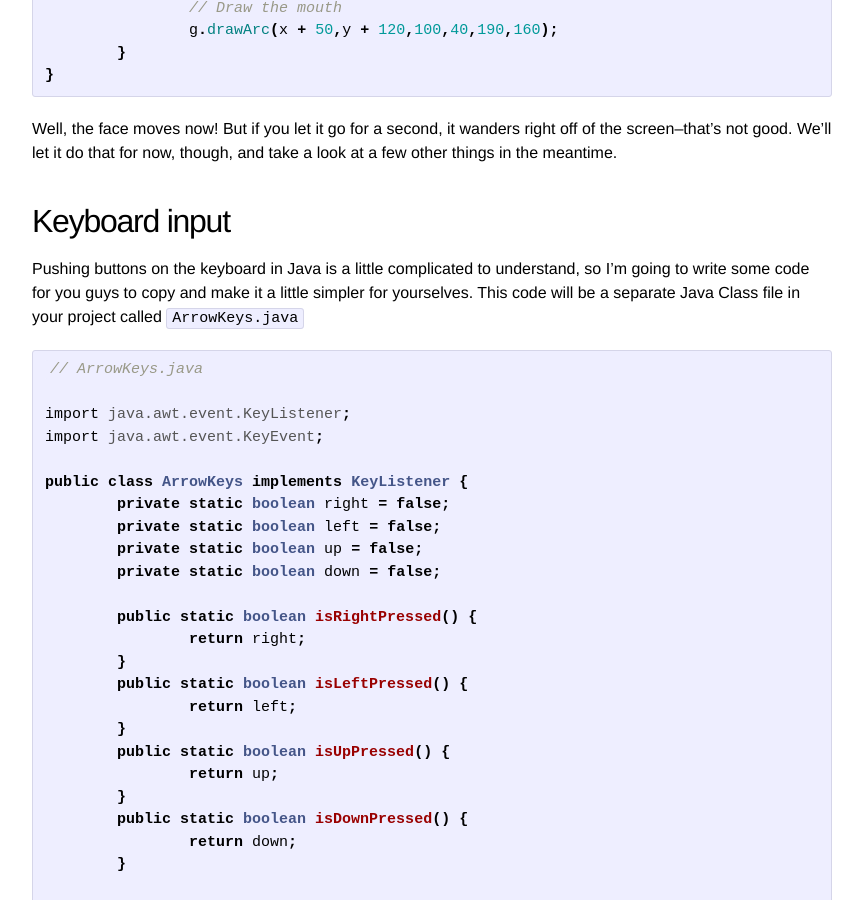
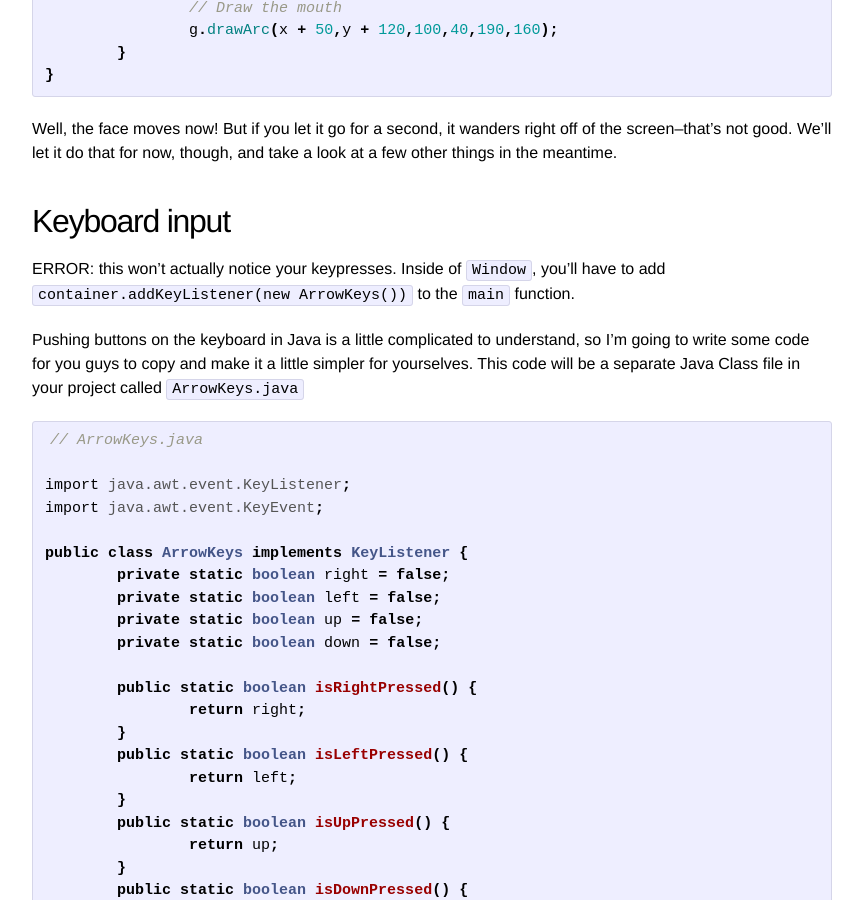
Before and after one commit to klieth/klieth.github.io, a Jekyll site: the page built from _posts/2014-08-06-java-graphics-2.markdown, in a window 1280 px wide and 900 px high, scrolled down 6713 px. Shown: the whole window, without its empty margins (208-1071 px from the left). Built offline with Jekyll 4.4.1, drawn with Linux system fonts in a browser that asks for light colours.

Commit message:
Updated for an error

```diff
--- a/_posts/2014-08-06-java-graphics-2.markdown
+++ b/_posts/2014-08-06-java-graphics-2.markdown
@@ -263,6 +263,8 @@ Well, the face moves now! But if you let it go for a second, it wanders right of
 
 ## Keyboard input
 
+   ERROR: this won't actually notice your keypresses. Inside of `Window`, you'll have to add `container.addKeyListener(new ArrowKeys())` to the `main` function.
+
 Pushing buttons on the keyboard in Java is a little complicated to understand, so I'm going to write some code for you guys to copy and make it a little simpler for yourselves. This code will be a separate Java Class file in your project called `ArrowKeys.java`
 
 {% highlight java %}
```
